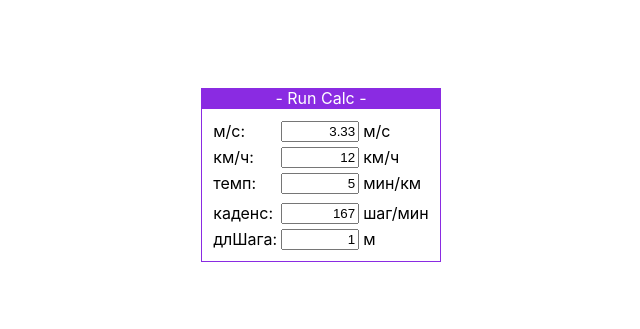
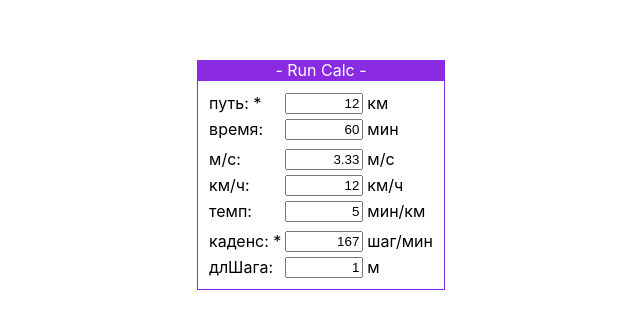
Before and after one commit to ZarNizza/sandbox, a React (Create React App) app: page / in a window 1280 px wide. Shown: the part 225-554 px from the top of the page, without its empty margins (319-959 px from the left). Built offline with nearby package versions, Linux system fonts and the light colour scheme.

Commit message:
added Distanse, Time

```diff
--- a/src/ABC.js
+++ b/src/ABC.js
@@ -1,14 +1,48 @@
-//import { useRef } from "react/cjs/react.development";
 import { useReducer } from "react";
+
+// фикс Путь/Время, Каденс/ДлШага
+// навигация стрелками вверх/вниз
+// рефакторинг
 
 function rCalc(state, action) {
   switch (action.type) {
+    case "dist": {
+      const kSpeed = isFinite(
+        Math.round((action.value * 6000) / state.time) / 100
+      )
+        ? Math.round((action.value * 6000) / state.time) / 100
+        : 0;
+      return {
+        ...state,
+        dist: action.value,
+        mSpeed: mSpeed(kSpeed),
+        kSpeed: kSpeed,
+        pace: pace(kSpeed),
+        strLength: strLength(kSpeed, state.cadense),
+      };
+    }
+    case "time": {
+      const kSpeed = isFinite(
+        Math.round((state.dist * 6000) / action.value) / 100
+      )
+        ? Math.round((state.dist * 6000) / action.value) / 100
+        : 0;
+      return {
+        ...state,
+        time: action.value,
+        mSpeed: mSpeed(kSpeed),
+        kSpeed: kSpeed,
+        pace: pace(kSpeed),
+        strLength: strLength(kSpeed, state.cadense),
+      };
+    }
     case "mSpeed": {
       const kSpeed = isFinite(Math.round(action.value * 36) / 10)
         ? Math.round(action.value * 36) / 10
         : 0;
       return {
         ...state,
+        time: time(kSpeed, state.dist),
         mSpeed: action.value,
         kSpeed: kSpeed,
         pace: pace(kSpeed),
@@ -18,6 +52,7 @@ function rCalc(state, action) {
     case "kSpeed": {
       return {
         ...state,
+        time: time(action.value, state.dist),
         mSpeed: mSpeed(action.value),
         kSpeed: action.value,
         pace: pace(action.value),
@@ -30,6 +65,7 @@ function rCalc(state, action) {
         : 0;
       return {
         ...state,
+        time: time(kSpeed, state.dist),
         mSpeed: mSpeed(kSpeed),
         kSpeed: kSpeed,
         pace: action.value,
@@ -44,6 +80,7 @@ function rCalc(state, action) {
         : 0;
       return {
         ...state,
+        time: time(kSpeed, state.dist),
         mSpeed: mSpeed(kSpeed),
         kSpeed: kSpeed,
         pace: pace(kSpeed),
@@ -58,6 +95,7 @@ function rCalc(state, action) {
         : 0;
       return {
         ...state,
+        time: time(kSpeed, state.dist),
         mSpeed: mSpeed(kSpeed),
         kSpeed: kSpeed,
         pace: pace(kSpeed),
@@ -68,6 +106,13 @@ function rCalc(state, action) {
       return { state };
   }
 }
+
+function time(kSpeed, dist) {
+  return isFinite(Math.round((dist * 600) / kSpeed) / 10)
+  ? Math.round((dist * 600) / kSpeed) / 10
+  : 0;
+}
+
 
 function mSpeed(kSpeed) {
   return isFinite(Math.round((kSpeed * 100) / 36) / 10)
@@ -90,6 +135,8 @@ function strLength(kSpeed, cadense) {
 export function RunCalc() {
   const [state, dispatch] = useReducer(rCalc, {
     value: 0,
+    dist: 12,
+    time: 60,
     mSpeed: 3.33,
     kSpeed: 12,
     pace: 5,
@@ -101,6 +148,39 @@ export function RunCalc() {
     <table className="runCalc">
       <caption>- Run Calc -</caption>
       <tbody>
+        <tr>
+          <td>путь: *</td>
+          <td>
+            <input
+              id="distance"
+              value={state.dist}
+              onChange={(event) => {
+                dispatch({ type: "dist", value: event.target.value });
+              }}
+              type="text"
+              maxlength="4"
+            />{" "}
+          </td>
+          <td>км</td>
+        </tr>
+        <tr>
+          <td>время: </td>
+          <td>
+            <input
+              id="time"
+              value={state.time}
+              onChange={(event) => {
+                dispatch({ type: "time", value: event.target.value });
+              }}
+              type="text"
+              maxlength="4"
+            />{" "}
+          </td>
+          <td>мин</td>
+        </tr>
+        <tr>
+          <td> </td>
+        </tr>
         <tr>
           <td>м/с: </td>
           <td>
@@ -150,7 +230,7 @@ export function RunCalc() {
           <td> </td>
         </tr>
         <tr>
-          <td>каденс: </td>
+          <td>каденс: *</td>
           <td>
             <input
               id="cadense"
```
Also changed, not shown: src/RunCalcTable.js (added, +117 -0 lines).
